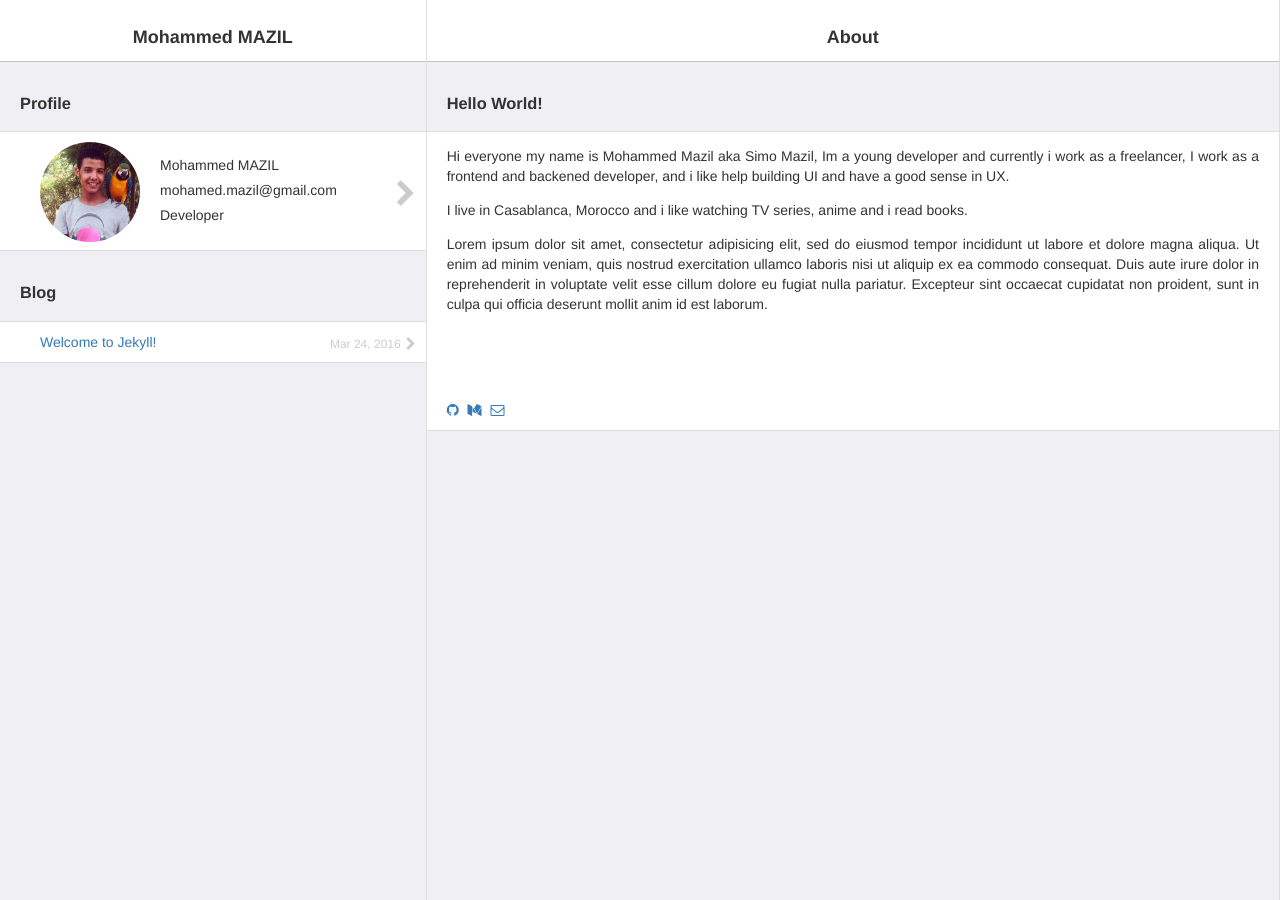
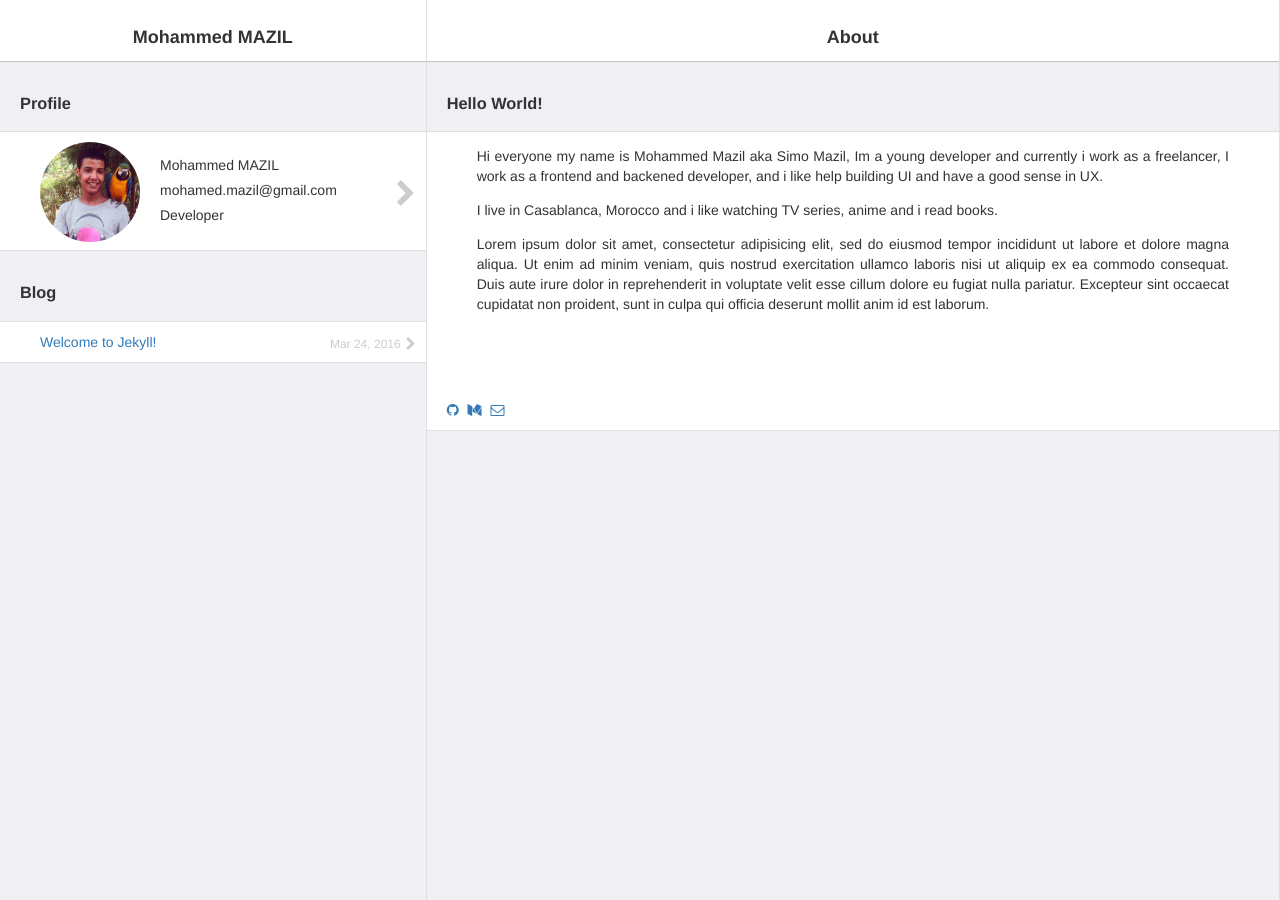
Before and after one commit to SimoMazil/simomazil.github.io, a Jekyll site: the page built from index.html, in a window 1280 px wide. Built offline with Jekyll 4.4.1, drawn with Linux system fonts in a browser that asks for light colours; nearby versions of some CDN libraries.

Commit message:
Update style.css

```diff
--- a/css/style.css
+++ b/css/style.css
@@ -109,7 +109,7 @@ section article.about div.about{
   position: relative;
 }
 section article.about div.about p{
-  padding: 0px 20px;
+  padding: 0px 50px;
   text-align: justify;
 }
 section article.about div.about div.socials{
```
